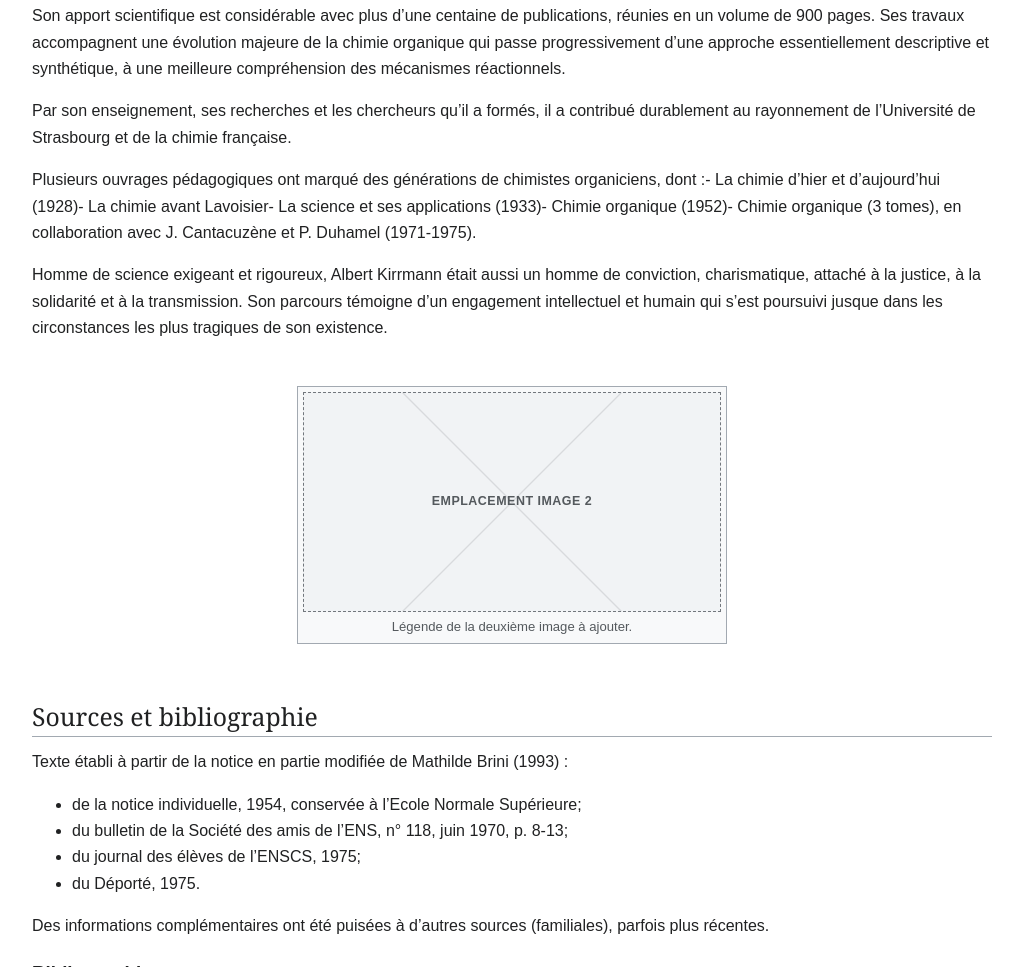
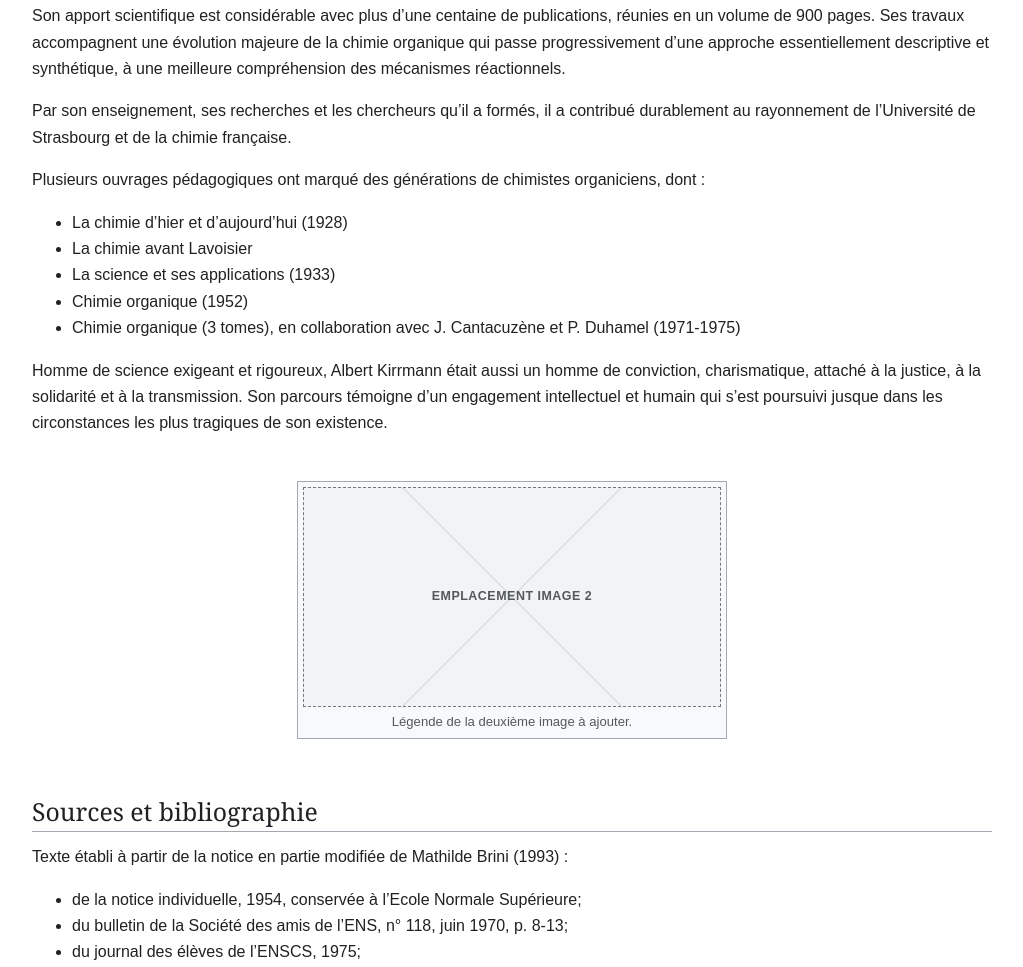
Before and after one commit to Dr-VLZ/Albert_Kirrmann, a plain HTML site: page index.html in a window 1280 px wide. Shown: the part 3150-4117 px from the top of the page, without its empty margins (128-1151 px from the left). Drawn offline with Linux system fonts and the light colour scheme.

Commit message:
Update index.html

```diff
--- a/index.html
+++ b/index.html
@@ -296,8 +296,15 @@
    Par son enseignement, ses recherches et les chercheurs qu’il a formés, il a contribué durablement au rayonnement de l’Université de Strasbourg et de la chimie française.
   </p>
   <p>
-   Plusieurs ouvrages pédagogiques ont marqué des générations de chimistes organiciens, dont :- La chimie d’hier et d’aujourd’hui (1928)- La chimie avant Lavoisier- La science et ses applications (1933)- Chimie organique (1952)- Chimie organique (3 tomes), en collaboration avec J. Cantacuzène et P. Duhamel (1971-1975).
+   Plusieurs ouvrages pédagogiques ont marqué des générations de chimistes organiciens, dont :
   </p>
+     <ul>
+    <li>La chimie d’hier et d’aujourd’hui (1928)</li>
+    <li>La chimie avant Lavoisier</li>
+    <li>La science et ses applications (1933)</li>
+    <li>Chimie organique (1952)</li>
+   <li>Chimie organique (3 tomes), en collaboration avec J. Cantacuzène et P. Duhamel (1971-1975)</li>
+  </ul>
   <p>
    Homme de science exigeant et rigoureux, Albert Kirrmann était aussi un homme de conviction, charismatique, attaché à la justice, à la solidarité et à la transmission. Son parcours témoigne d’un engagement intellectuel et humain qui s’est poursuivi jusque dans les circonstances les plus tragiques de son existence.
   </p>
```
